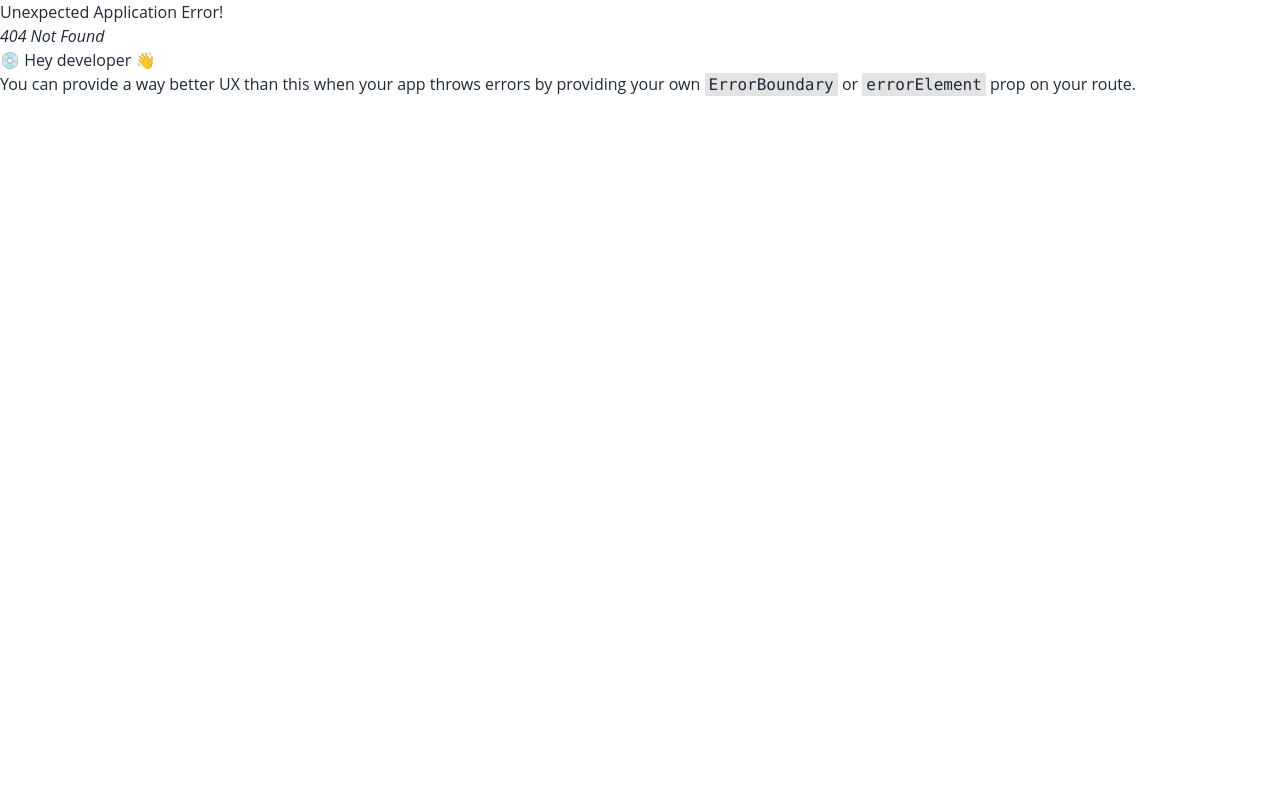
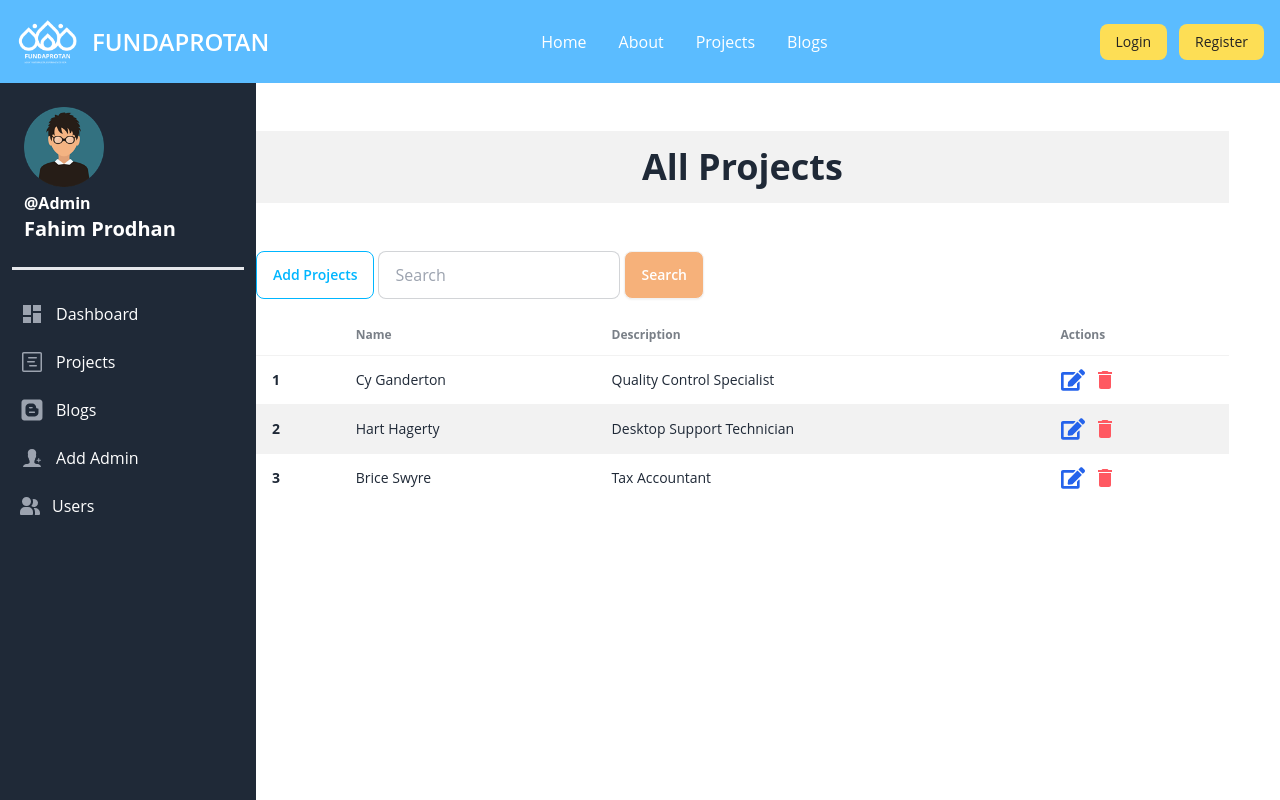
Before and after one commit to Fahim-Prodhan/donation-foundation, a React (Vite) app in the folder client/: page /admin/projects in a window 1280 px wide. Before the commit this address had no page. Built offline with nearby package versions, Linux system fonts and the light colour scheme.

Commit message:
Projects page design

```diff
--- a/client/src/admin/dashboard/dashboardContent/DashboardContent.jsx
+++ b/client/src/admin/dashboard/dashboardContent/DashboardContent.jsx
@@ -1,5 +1,6 @@
 import React from 'react';
-import { FaUsers } from "react-icons/fa6";
+import { FaBlogger, FaUsers } from "react-icons/fa6";
+import { GoProjectRoadmap } from 'react-icons/go';
 
 import { HiCurrencyDollar } from "react-icons/hi2";
 import {
@@ -99,13 +100,13 @@ const DashboardContent = () => {
 
             <div className="card bg-[#FC4100] shadow-xl text-white">
                 <div className="card-body text-center">
-                    <h2 className=" text-left text-3xl flex items-center gap-2"><FaUsers />Projects</h2>
+                    <h2 className=" text-left text-3xl flex items-center gap-2">< GoProjectRoadmap />Projects</h2>
                     <p className='py-6 font-bold text-4xl items-center'>1054</p>
                 </div>
             </div>
             <div className="card bg-[#10439F] shadow-xl text-white">
                 <div className="card-body text-center">
-                    <h2 className=" text-left text-3xl flex items-center gap-2"><FaUsers />Blogs</h2>
+                    <h2 className=" text-left text-3xl flex items-center gap-2">< FaBlogger />Blogs</h2>
                     <p className='py-6 font-bold text-4xl items-center'>2214</p>
                 </div>
             </div>
--- a/client/src/admin/dashboard/sidebar/Sidebar.jsx
+++ b/client/src/admin/dashboard/sidebar/Sidebar.jsx
@@ -50,7 +50,7 @@ const Sidebar = () => {
                             </NavLink>
                         </li>
                         <li>
-                            <NavLink to='/admin/dashboard' className="flex items-center p-2 rounded-lg text-white hover:bg-gray-700 group">
+                            <NavLink to='/admin/projects' className="flex items-center p-2 rounded-lg text-white hover:bg-gray-700 group">
                                 <p className='text-2xl'><span className='text-gray-400 group-hover:text-white' >< GoProjectRoadmap /></span></p>
                                 <span className="ms-3">Projects</span>
                             </NavLink>
--- /dev/null
+++ b/client/src/admin/projectComponents/porjects/Projects.jsx
@@ -0,0 +1,75 @@
+import React from 'react';
+import { FaEdit } from 'react-icons/fa';
+import { MdDelete } from 'react-icons/md';
+
+const Projects = () => {
+    return (
+        <div>
+            <div className='py-4 bg-base-200 text-center text-2xl md:text-4xl font-bold my-12'>
+                <h1>All Projects</h1>
+            </div>
+            <div className='flex my-4 gap-4 flex-wrap'>
+                <form className='flex gap-1' onSubmit={''}>
+                    <button className="btn btn-outline btn-info">Add Projects</button>
+                    <label className="input input-bordered flex items-center gap-2">
+                        <input name='search' type="text" className="grow" placeholder="Search" />
+                    </label>
+                    <button type='submit' className="btn bg-[#F6B17A] text-white">Search</button>
+                </form>
+            </div>
+            <div className="overflow-x-auto">
+                <table className="table table-zebra">
+                    {/* head */}
+                    <thead>
+                        <tr>
+                            <th></th>
+                            <th>Name</th>
+                            <th>Description</th>
+                            <th>Actions</th>
+                        </tr>
+                    </thead>
+                    <tbody>
+                        {/* row 1 */}
+                        <tr>
+                            <th>1</th>
+                            <td>Cy Ganderton</td>
+                            <td>Quality Control Specialist</td>
+                            <td>
+                                <div className='flex text-2xl gap-2'>
+                                    <FaEdit className='text-blue-600'></FaEdit>
+                                    <MdDelete className='text-error'></MdDelete>
+                                </div>
+                            </td>
+                        </tr>
+                        {/* row 2 */}
+                        <tr>
+                            <th>2</th>
+                            <td>Hart Hagerty</td>
+                            <td>Desktop Support Technician</td>
+                            <td>
+                                <div className='flex text-2xl gap-2'>
+                                    <FaEdit className='text-blue-600'></FaEdit>
+                                    <MdDelete className='text-error'></MdDelete>
+                                </div>
+                            </td>
+                        </tr>
+                        {/* row 3 */}
+                        <tr>
+                            <th>3</th>
+                            <td>Brice Swyre</td>
+                            <td>Tax Accountant</td>
+                            <td>
+                                <div className='flex text-2xl gap-2'>
+                                    <FaEdit className='text-blue-600'></FaEdit>
+                                    <MdDelete className='text-error'></MdDelete>
+                                </div>
+                            </td>
+                        </tr>
+                    </tbody>
+                </table>
+            </div>
+        </div>
+    );
+};
+
+export default Projects;
--- a/client/src/routes/Routes.jsx
+++ b/client/src/routes/Routes.jsx
@@ -8,6 +8,7 @@ import ResetPassword from "../pages/resetPassword/ResetPassword";
 import Home from "../pages/HomoComponents/home/Home";
 import AdminDashboard from "../admin/dashboard/adminDashboard/AdminDashboard";
 import DashboardContent from "../admin/dashboard/dashboardContent/DashboardContent";
+import Projects from "../admin/projectComponents/porjects/Projects";
 
 const router = createBrowserRouter([
     {
@@ -48,6 +49,10 @@ const router = createBrowserRouter([
             {
                 path:'dashboard',
                 element:<DashboardContent></DashboardContent>
+            },
+            {
+                path:'projects',
+                element:<Projects></Projects>
             }
         ]
     }
```
